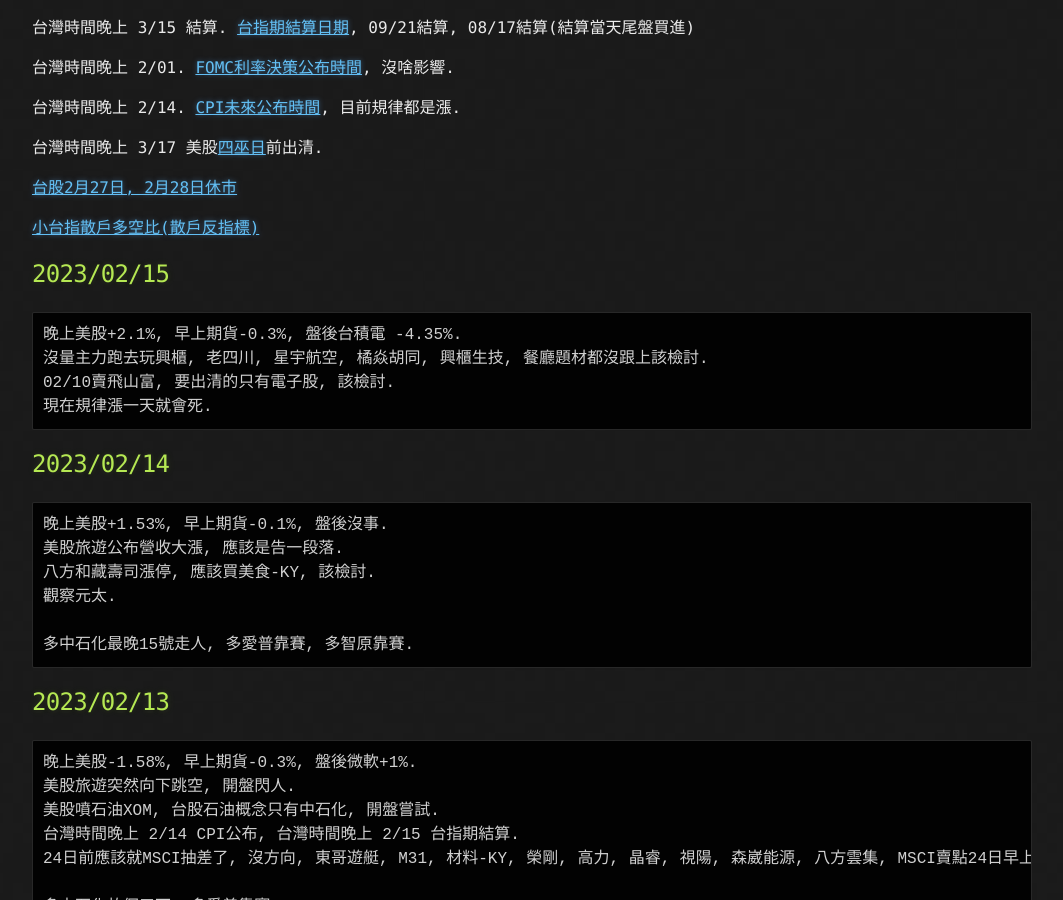
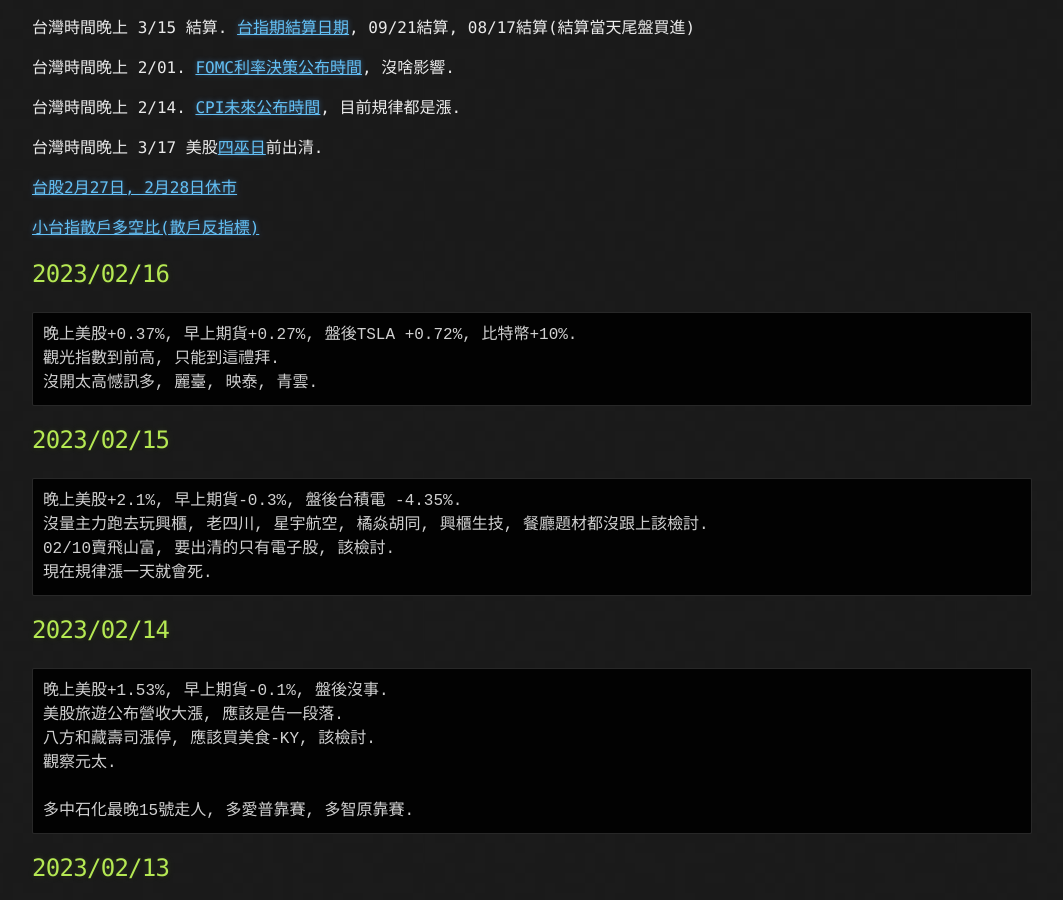
Before and after one commit to lepg5487/Stock_God, a Jekyll site: the page built from index.md, in a window 1280 px wide and 900 px high, scrolled down 362 px. Shown: the whole window, without its empty margins (108-1171 px from the left). Built offline with Jekyll 4.4.1, drawn with Linux system fonts in a browser that asks for light colours; our own code applies the rules of GitHub Pages for plain Markdown files.

Commit message:
Update index.md

````diff
--- a/index.md
+++ b/index.md
@@ -19,6 +19,13 @@
 [台股2月27日, 2月28日休市](https://www.twse.com.tw/zh/holidaySchedule/holidaySchedule)
 
 [小台指散戶多空比(散戶反指標)](https://www.macromicro.me/charts/20069/tw-mtx-long-to-short-ratio-of-individual-player)
+
+## 2023/02/16
+```
+晚上美股+0.37%, 早上期貨+0.27%, 盤後TSLA +0.72%, 比特幣+10%.
+觀光指數到前高, 只能到這禮拜.
+沒開太高憾訊多, 麗臺, 映泰, 青雲.
+```
 
 ## 2023/02/15
 ```
````
